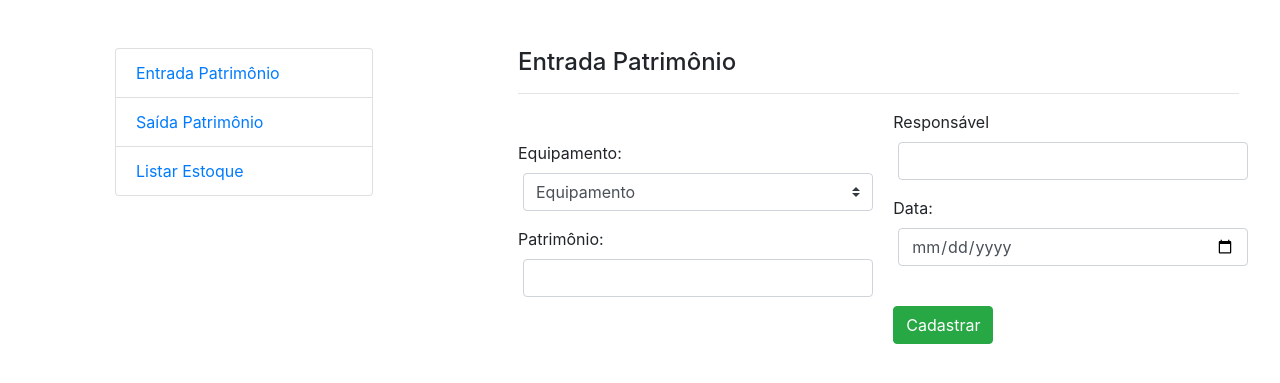
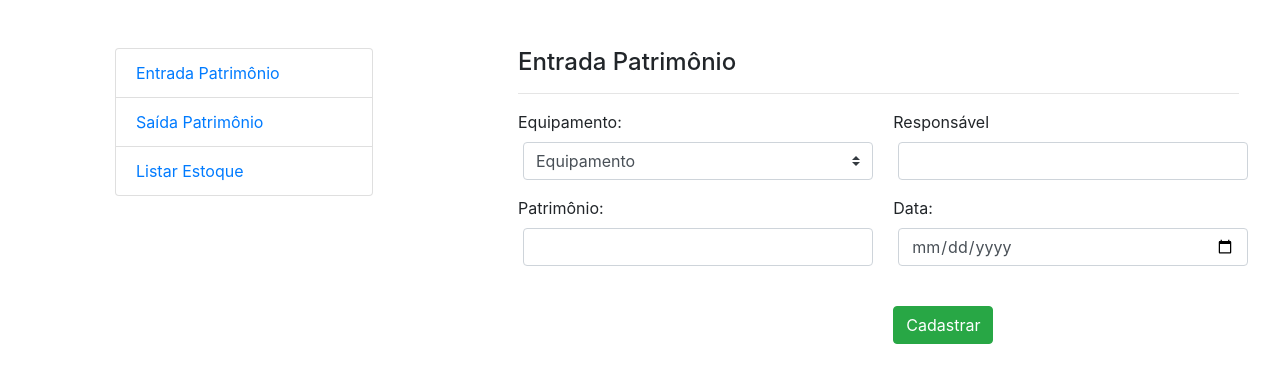
Before and after one commit to jeffmaia88/HWSW-CMRJ, a PHP site: page /entrada.php in a window 1280 px wide. Shown: the part 96-479 px from the top of the page. Run offline with PHP 8.4, Linux system fonts and the light colour scheme.

Commit message:
Insert Funcionando

```diff
--- a/entrada.php
+++ b/entrada.php
@@ -57,12 +57,13 @@
 								<h4>Entrada Patrimônio</h4>
 								<hr />
 
-								<div class="row mb-3 d-flex align-items-center tarefa">     <!-- linha -->
+                                <form method="post" action="entrada_controller.php">
+								<div class="row mb-3 d-flex tarefa">     <!-- linha -->
+
 									    <div class="col-sm-6"> <!-- coluna da esquerda -->
-                                        <form method="post" action="entrada_controller.php">
                                             <div class="form-group">
                                                 <label for="Equip"> Equipamento: </label>
-                                                <select class="custom-select inputs" name="equipam" id="Equip">
+                                                <select class="custom-select inputs" name="equipamento" id="Equip">
                                                     <option selected>Equipamento</option>
                                                     <option value="1">Computador</option>
                                                     <option value="2">Monitor</option>
@@ -72,40 +73,24 @@
 
                                             <div class="form-group">
                                                 <label for="Patrim">Patrimônio: </label>
-                                                <input type="text" class="form-control inputs" name="patrimonio" id="Equip">
+                                                <input type="text" class="form-control inputs" name="patrimonio" id="patrimonio">
                                             </div>
 
                                     </div>
-
                                     <div class="col-sm-6"> <!-- coluna da direita -->
 
                                                 <div class="form-group">
                                                     <label for="Respons">Responsável</label>
-                                                <input type="text" name="respons" class="form-control inputs" id="Respons">
+                                                    <input type="text" name="responsavel" class="form-control inputs" id="responsavel">
                                                 </div>
                                                 <div class="form-group">
                                                     <label for="Respons">Data: </label>
-                                                <input type="date" class="form-control inputs" name="data" id="Respons">
+                                                    <input type="date" class="form-control inputs" name="data_entrada" id="data_entrada">
                                                 </div>
                                                 <button class="btn btn-success ml-auto mt-4">Cadastrar</button>
-                                        </form>
-
-
 
                                     </div>
-
-                                </div>
-
-
-
-
-
-
-
-
-
-
-							</div>
+                                    </form>
                                	</div>
 					</div>
 				</div>
```
Also changed, not shown: css/estilo.css (deleted, +0 -30 lines). Lines whose indentation alone changed are shown as unchanged.
